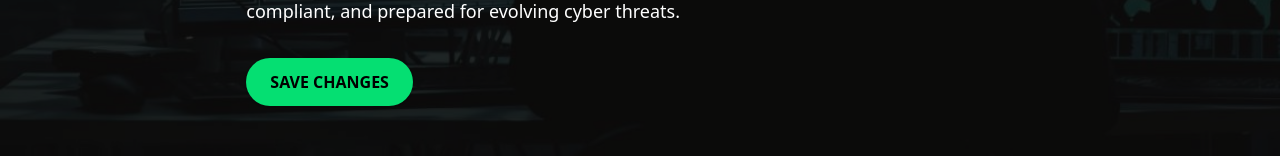
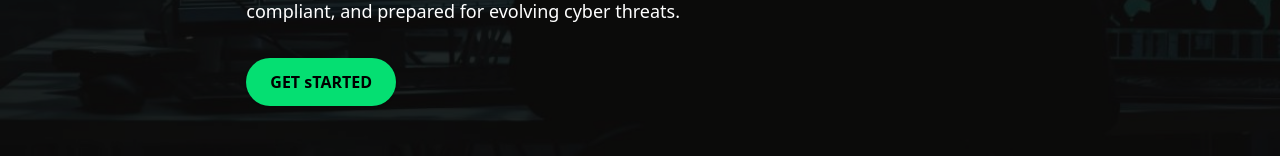
Before and after one commit to sriparthu1014/secure8, a website: page index.html in a window 1280 px wide. Shown: the part 572-728 px from the top of the page. Drawn offline with Linux system fonts and the light colour scheme.

Commit message:
changed save changes to get started

```diff
--- a/index.html
+++ b/index.html
@@ -70,7 +70,7 @@
 
         <a href="#"
            class="inline-block px-6 py-3 bg-green-400 hover:bg-green-500 text-black font-bold rounded-full shadow transition duration-300">
-           SAVE CHANGES
+           GET sTARTED
         </a>
       </div>
     </section>
```
